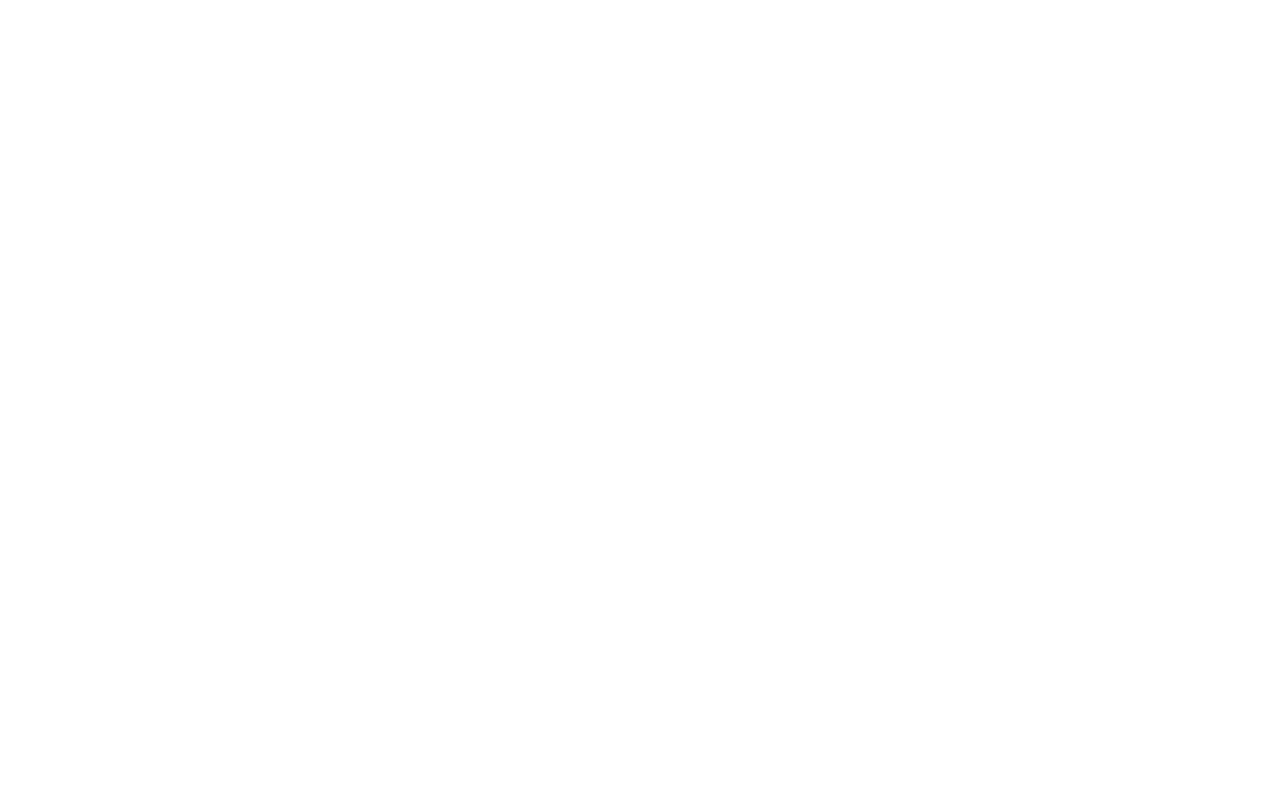
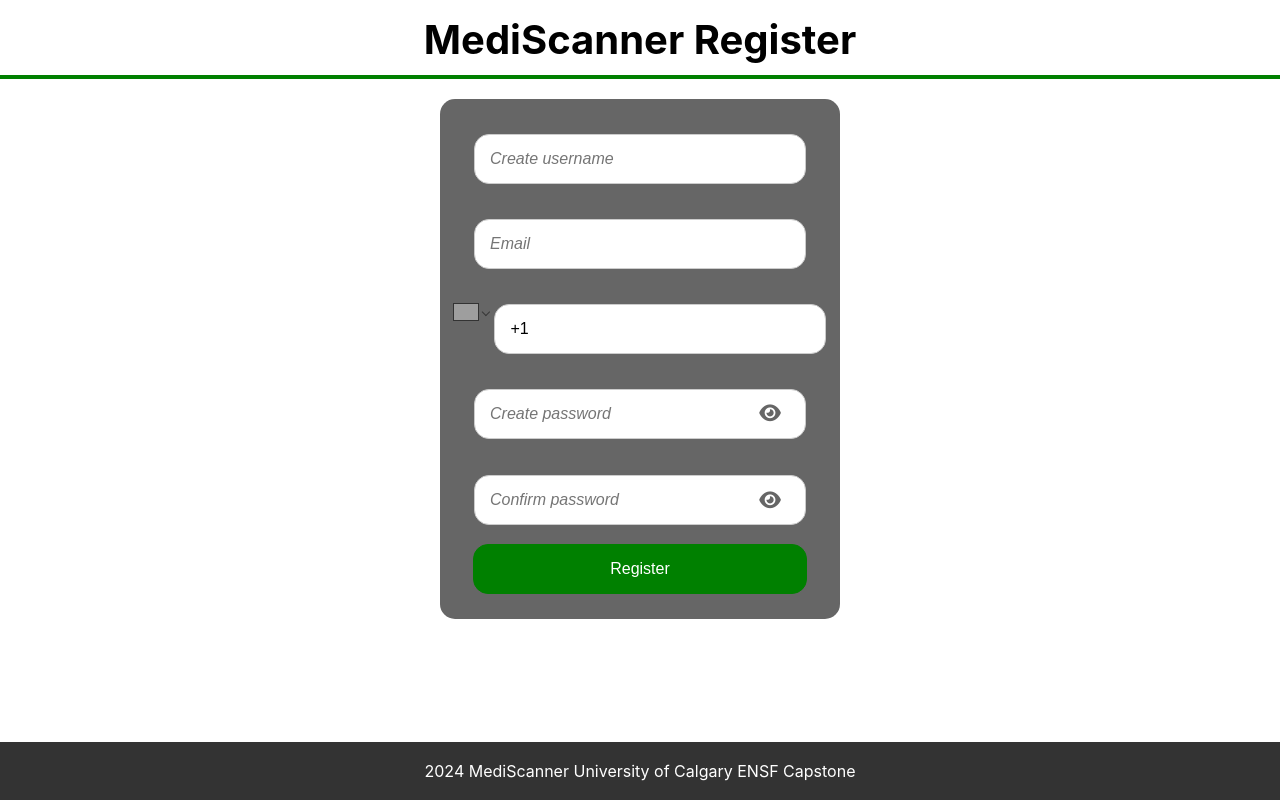
Before and after one commit to amneetd/MediScanner, a React (Create React App) app in the folder Frontend/my-app/: page /register in a window 1280 px wide. Before the commit this address had no page. Built offline with nearby package versions, Linux system fonts and the light colour scheme; grey boxes are pictures that could not be loaded.

Commit message:
added registration page dev1

```diff
--- a/Frontend/my-app/package.json
+++ b/Frontend/my-app/package.json
@@ -10,6 +10,7 @@
     "react": "^18.3.1",
     "react-dom": "^18.3.1",
     "react-dropzone": "^14.2.3",
+    "react-phone-number-input": "^3.4.8",
     "react-router-dom": "^6.26.2",
     "react-scripts": "5.0.1",
     "web-vitals": "^2.1.4"
--- a/Frontend/my-app/src/App.js
+++ b/Frontend/my-app/src/App.js
@@ -5,6 +5,7 @@ import { BrowserRouter as Router, Routes, Route, Navigate } from 'react-router-d
 import UploadPage from './UploadPage';
 import Login from './Login';
 import MedicalInfo from "./MedicalInfo";
+import Register from "./Register";
 
 function App() {
   return (
@@ -15,6 +16,7 @@ function App() {
           <Route path="/upload" element={<UploadPage />} />
           <Route path="/login" element={<Login />} />
           <Route path="/report" element={<MedicalInfo />} />
+          <Route path="/register" element={<Register/>} />
         </Routes>
       </div>
     </Router>
--- a/Frontend/my-app/src/Login.js
+++ b/Frontend/my-app/src/Login.js
@@ -4,6 +4,8 @@ import { useDropzone } from 'react-dropzone';
 import './index.css';
 import { useNavigate } from 'react-router-dom';
 import '@fortawesome/fontawesome-free/css/all.min.css';
+import { Link } from 'react-router-dom'
+
 
 
 const LoginPage = () => {
@@ -13,6 +15,10 @@ const LoginPage = () => {
     navigate('/upload')
   }
   const [showPassword, setShowPassword] = useState(false);
+
+  const register = () => {
+    navigate('/register')
+  }
 
   const togglePasswordVisibility = () => {
     setShowPassword(!showPassword);
@@ -35,7 +41,12 @@ const LoginPage = () => {
               className={`fas ${showPassword ? 'fa-eye-slash' : 'fa-eye'} eye-icon`}
               onClick={togglePasswordVisibility}
             />
-            <button type="submit" onClick={nav}>Login</button>
+            <div className="create-account-link">
+            <Link to="/register" className="create-account-link">
+              Create an Account
+            </Link>
+          </div>
+            <button className="loginButton" type="submit" onClick={nav}>Login</button>
         </div>
         </div>
       <footer>
--- /dev/null
+++ b/Frontend/my-app/src/Register.js
@@ -0,0 +1,82 @@
+// src/DropzoneComponent.js
+import React, { useCallback, useState, useEffect } from 'react';
+import { useDropzone } from 'react-dropzone';
+import './index.css';
+import { useNavigate } from 'react-router-dom';
+import '@fortawesome/fontawesome-free/css/all.min.css';
+import { Link } from 'react-router-dom'
+import 'react-phone-number-input/style.css';
+import PhoneInput from 'react-phone-number-input';
+
+
+
+
+
+const Register = () => {
+  const navigate = useNavigate();
+
+  const nav = () => {
+    navigate('/upload')
+  }
+  const [showPassword, setShowPassword] = useState(false);
+  const [showPassword2, setShowPassword2] = useState(false);
+  const [phoneNumber, setPhoneNumber] = useState('');
+
+
+  const register = () => {
+    navigate('/register')
+  }
+
+  const togglePasswordVisibility = () => {
+    setShowPassword(!showPassword);
+  };
+
+  const togglePasswordVisibility2 = () => {
+    setShowPassword2(!showPassword2);
+  };
+
+
+  return (
+    <div className="mid-container">
+      <header>
+        <h1>MediScanner Register</h1>
+      </header>
+      <div className="login-box">
+        <div className="login-back2">
+            <input type="text" name="username" placeholder="Create username" />
+            <input type="text" name="email" placeholder="Email" />
+            <PhoneInput
+              international
+              defaultCountry="US"
+              value={phoneNumber}
+              onChange={setPhoneNumber}
+              placeholder="Enter phone number"
+            />
+            <input
+              type={showPassword ? 'text' : 'password'}  /* Toggle between password and text */
+              name="password"
+            placeholder="Create password" />
+            <i
+              className={`fas ${showPassword ? 'fa-eye-slash' : 'fa-eye'} eye-icon`}
+              onClick={togglePasswordVisibility}
+            />
+            <input
+              type={showPassword2 ? 'text' : 'password'}  /* Toggle between password and text */
+              name="confirmPassword"
+              className="confirmPassword-Box"
+            placeholder="Confirm password" />
+            <i
+              className={`fas ${showPassword2 ? 'fa-eye-slash' : 'fa-eye'} eye-icon2`}
+              onClick={togglePasswordVisibility2}
+            />
+          <button className="registerButton" type="submit" onClick={nav}>Register</button>
+        </div>
+        </div>
+      <footer>
+        <p>2024 MediScanner University of Calgary ENSF Capstone</p>
+      </footer>
+    </div>
+  );
+};
+
+export default Register;
--- a/Frontend/my-app/src/index.css
+++ b/Frontend/my-app/src/index.css
@@ -156,7 +156,59 @@ footer {
   font-style: italic;
 }
 
-.login-box button {
+.login-back {
+  width: 400px;
+  height: 500px;
+  background-color: #666;
+  display: flex;
+  flex-direction: column;
+  align-items: center;
+  border-radius: 15px;
+}
+
+.login-back2 {
+  width: 400px;
+  height: 520px;
+  background-color: #666;
+  display: flex;
+  flex-direction: column;
+  align-items: center;
+  border-radius: 15px;
+}
+
+.eye-icon {
+  right: 10px;
+  transform: translateY(-35px) translateX(130px);
+  cursor: pointer;
+  color: #666;
+  font-size: 1.2rem;
+}
+
+.create-account-link {
+  color: white;
+  text-decoration: underline;
+  cursor: pointer;
+  font-weight: bold;
+}
+
+.create-account-link:hover {
+  color: rgb(6, 200, 6);
+  text-decoration: none;
+}
+
+.registerButton {
+  padding: 15px 20px;
+  width: 334px;
+  border-radius: 15px;
+  border: 1px solid green;
+  font-size: 1.0rem;
+  color: white;
+  background-color: green;
+  transform: translateY(-18px);
+
+}
+
+.loginButton {
   margin-top: 35px;
   padding: 15px 20px;
   width: 334px;
@@ -173,20 +225,13 @@ footer {
   cursor: pointer;
 }
 
-.login-back {
-  width: 400px;
-  height: 500px;
-  background-color: #666;
-  display: flex;
-  flex-direction: column;
-  align-items: center;
-  border-radius: 15px;
-
+.confirmPassword-Box {
+  transform: translateY(-18px);
 }
 
-.eye-icon {
+.eye-icon2 {
   right: 10px;
-  transform: translateY(-35px) translateX(130px);
+  transform: translateY(-52px) translateX(130px);
   cursor: pointer;
   color: #666;
   font-size: 1.2rem;
```
Also changed, not shown: 1 other file (tests, documents, lock files or other folders).
